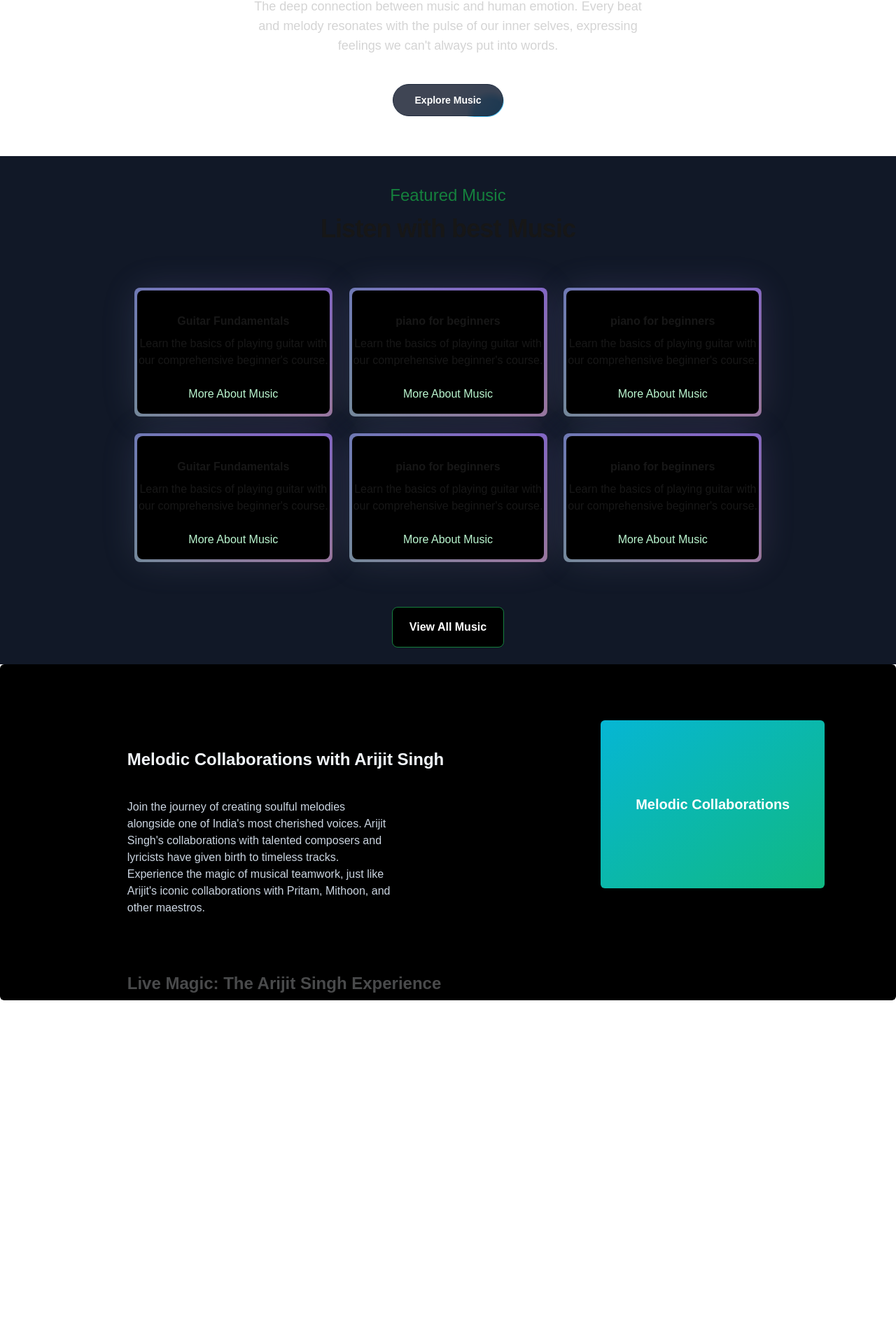
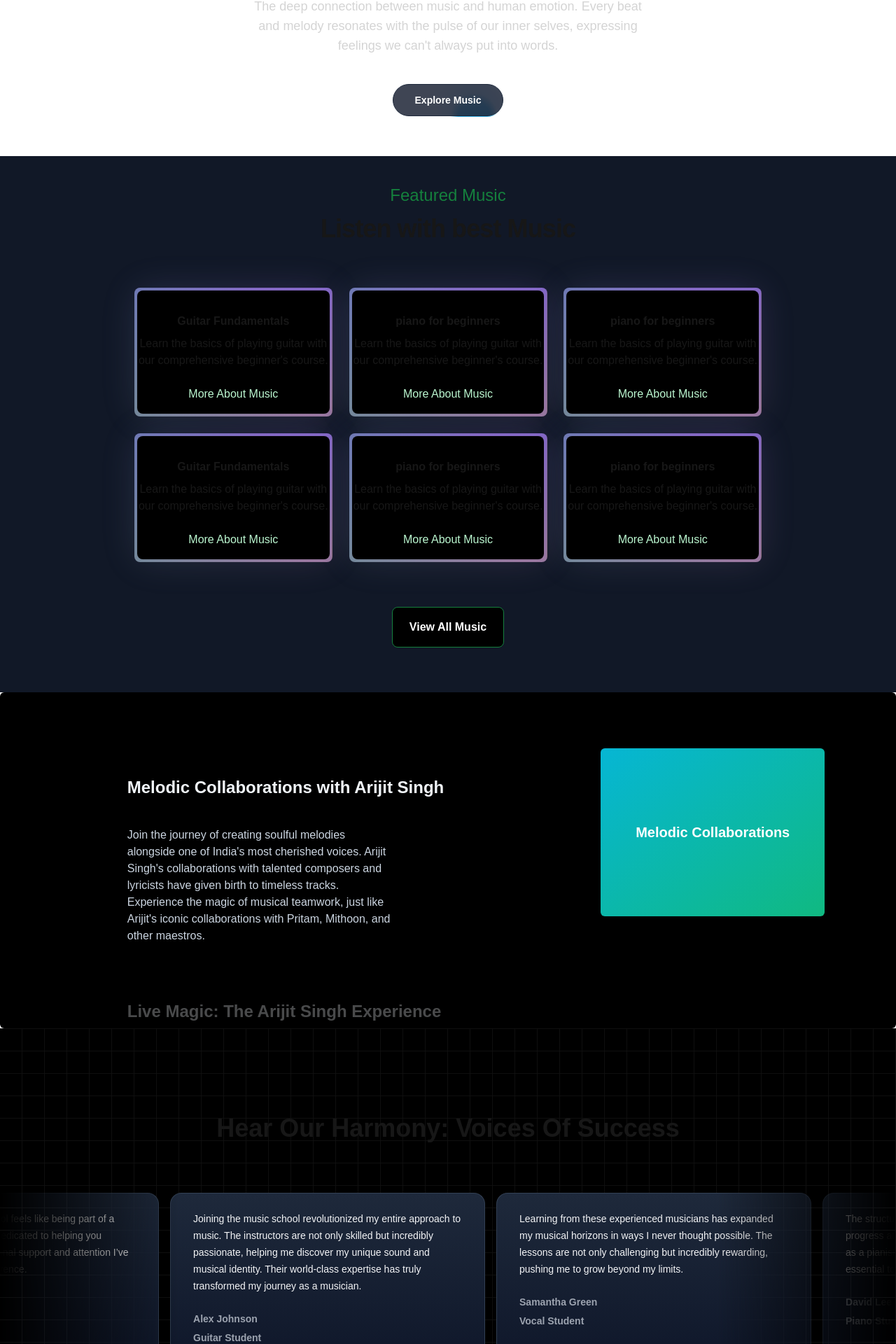
Before and after one commit to wahid6313/Project-Music, a Next.js app: page / in a window 1280 px wide. Shown: the part 379-2299 px from the top of the page at 70% size. Before the commit the page ends 1808 px from the top, so only its background shows below. Built offline with nearby package versions, Linux system fonts and the light colour scheme.

Commit message:
sliding cards

```diff
--- a/app/components/FeaturedCourses.tsx
+++ b/app/components/FeaturedCourses.tsx
@@ -50,7 +50,7 @@
       </div>
       <div className="mt-16 mb-6 rounded-lg">
         <Link href="/viewMusic">
-          <button className="px-6 py-4 font-semibold rounded-lg bg-black text-white border border-green-700 hover:bg-gray-900 hover:text-gray-300">
+          <button className="px-6 py-4 font-semibold rounded-lg bg-black text-white border border-green-700 hover:bg-gray-900 hover:text-gray-300 mb-10">
             View All Music
           </button>
         </Link>
--- /dev/null
+++ b/app/components/SlidingCards.tsx
@@ -0,0 +1,67 @@
+"use client";
+import React, { useEffect, useState } from "react";
+import { InfiniteMovingCards } from "./ui/infinite-moving-cards";
+
+const musicSlidingCards = [
+  {
+    quote:
+      "Joining the music school revolutionized my entire approach to music. The instructors are not only skilled but incredibly passionate, helping me discover my unique sound and musical identity. Their world-class expertise has truly transformed my journey as a musician.",
+    name: "Alex Johnson",
+    title: "Guitar Student",
+  },
+  {
+    quote:
+      "Learning from these experienced musicians has expanded my musical horizons in ways I never thought possible. The lessons are not only challenging but incredibly rewarding, pushing me to grow beyond my limits.",
+    name: "Samantha Green",
+    title: "Vocal Student",
+  },
+  {
+    quote:
+      "The structured learning environment has allowed me to progress at a rapid pace. I feel more confident in my abilities as a pianist, and the encouragement I receive has been essential to my musical growth.",
+    name: "David Lee",
+    title: "Piano Student",
+  },
+  {
+    quote:
+      "The passion of the instructors is evident in every lesson. They’ve not only helped me improve technically but have guided me in finding my own musical expression. I have never felt more supported in my musical journey.",
+    name: "Emily White",
+    title: "Violin Student",
+  },
+  {
+    quote:
+      "One-on-one instruction here is invaluable. The detailed feedback and expert guidance have elevated my drumming skills to a whole new level. My technique and confidence as a performer have improved immensely.",
+    name: "Michael Brown",
+    title: "Drum Student",
+  },
+  {
+    quote:
+      "The encouragement I receive from the teachers is beyond what I expected. I’ve been able to master complex pieces faster than I imagined, thanks to the structured approach and expert guidance.",
+    name: "Sophia Taylor",
+    title: "Flute Student",
+  },
+  {
+    quote:
+      "Being a part of this music school feels like being part of a close-knit family. Everyone is dedicated to helping you succeed, and the level of personal support and attention I’ve received has made all the difference.",
+    name: "Ryan Carter",
+    title: "Bass Guitar Student",
+  },
+];
+
+function SlidingCards() {
+  return (
+    <div className="h-[40rem] w-full dark:bg-black dark:bg-grid-white/[0.06] relative flex flex-col items-center justify-center overflow-hidden">
+      <div className="font-semibold text-4xl my-14 text-center w-full">
+        <h2>Hear Our Harmony: Voices Of Success</h2>
+      </div>
+      <div className="flex flex-col items-center justify-center w-full overflow-hidden px-4 sm:px-6 lg:px-8">
+        <InfiniteMovingCards
+          items={musicSlidingCards}
+          direction="right"
+          speed="slow"
+        />
+      </div>
+    </div>
+  );
+}
+
+export default SlidingCards;
--- a/app/components/ui/infinite-moving-cards.tsx
+++ b/app/components/ui/infinite-moving-cards.tsx
@@ -73,7 +73,7 @@
     <div
       ref={containerRef}
       className={cn(
-        "scroller relative z-20  max-w-7xl overflow-hidden  [mask-image:linear-gradient(to_right,transparent,white_20%,white_80%,transparent)]",
+        "scroller relative z-20  max-w-7xl overflow-hidden  [mask-image:linear-gradient(to_right,transparent,white_20%,white_80%,transparent)] mb-20",
         className
       )}
     >
@@ -104,10 +104,10 @@
               </span>
               <div className="relative z-20 mt-6 flex flex-row items-center">
                 <span className="flex flex-col gap-1">
-                  <span className=" text-sm leading-[1.6] text-gray-400 font-normal">
+                  <span className=" text-sm leading-[1.6] text-gray-400 font-semibold">
                     {item.name}
                   </span>
-                  <span className=" text-sm leading-[1.6] text-gray-400 font-normal">
+                  <span className=" text-sm leading-[1.6] text-gray-400 font-semibold">
                     {item.title}
                   </span>
                 </span>
--- a/app/page.tsx
+++ b/app/page.tsx
@@ -1,5 +1,6 @@
 import FeaturedCourses from "./components/FeaturedCourses";
 import HeroSection from "./components/HeroSection";
+import SlidingCards from "./components/SlidingCards";
 import ViewContent from "./components/ViewContent";
 
 export default function Home() {
@@ -10,6 +11,7 @@
 
       <FeaturedCourses />
       <ViewContent />
+      <SlidingCards />
     </div>
   );
 }
--- a/package.json
+++ b/package.json
@@ -11,6 +11,7 @@
   "dependencies": {
     "clsx": "^2.1.1",
     "framer-motion": "^11.11.9",
+    "mini-svg-data-uri": "^1.4.4",
     "next": "14.2.15",
     "react": "^18",
     "react-dom": "^18",
--- a/tailwind.config.ts
+++ b/tailwind.config.ts
@@ -1,5 +1,8 @@
 import type { Config } from "tailwindcss";
+
+const svgToDataUri = require("mini-svg-data-uri");
 const colors = require("tailwindcss/colors");
+
 const {
   default: flattenColorPalette,
 } = require("tailwindcss/lib/util/flattenColorPalette");
@@ -14,6 +17,28 @@
     ":root": newVars,
   });
 }
+function addSvgPattern({ matchUtilities, theme }: any) {
+  matchUtilities(
+    {
+      "bg-grid": (value: any) => ({
+        backgroundImage: `url("${svgToDataUri(
+          `<svg xmlns="http://www.w3.org/2000/svg" viewBox="0 0 32 32" width="32" height="32" fill="none" stroke="${value}"><path d="M0 .5H31.5V32"/></svg>`
+        )}")`,
+      }),
+      "bg-grid-small": (value: any) => ({
+        backgroundImage: `url("${svgToDataUri(
+          `<svg xmlns="http://www.w3.org/2000/svg" viewBox="0 0 32 32" width="8" height="8" fill="none" stroke="${value}"><path d="M0 .5H31.5V32"/></svg>`
+        )}")`,
+      }),
+      "bg-dot": (value: any) => ({
+        backgroundImage: `url("${svgToDataUri(
+          `<svg xmlns="http://www.w3.org/2000/svg" viewBox="0 0 32 32" width="16" height="16" fill="none"><circle fill="${value}" id="pattern-circle" cx="10" cy="10" r="1.6257413380501518"></circle></svg>`
+        )}")`,
+      }),
+    },
+    { values: flattenColorPalette(theme("backgroundColor")), type: "color" }
+  );
+}
 
 const config: Config = {
   content: [
@@ -26,6 +51,8 @@
     extend: {
       animation: {
         spotlight: "spotlight 2s ease .75s 1 forwards",
+        scroll:
+          "scroll var(--animation-duration, 40s) var(--animation-direction, forwards) linear infinite",
       },
       colors: {
         background: "var(--background)",
@@ -42,9 +69,14 @@
             transform: "translate(-50%,-40%) scale(1)",
           },
         },
+        scroll: {
+          to: {
+            transform: "translate(calc(-50% - 0.5rem))",
+          },
+        },
       },
     },
   },
-  plugins: [addVariablesForColors],
+  plugins: [addVariablesForColors, addSvgPattern],
 };
 export default config;
```
Also changed, not shown: 1 other file (tests, documents, lock files or other folders).
